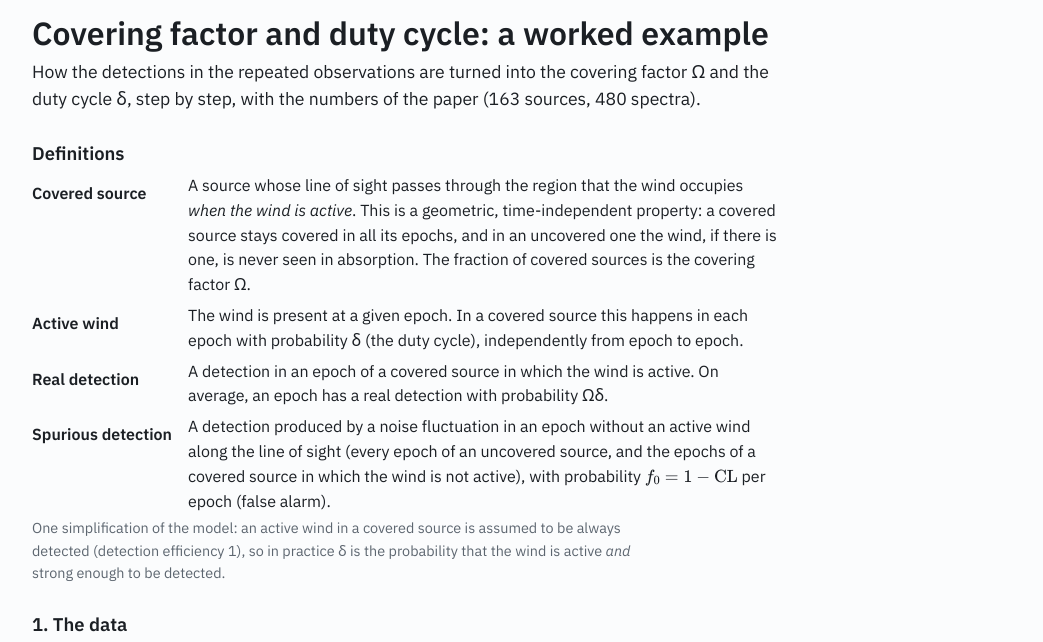
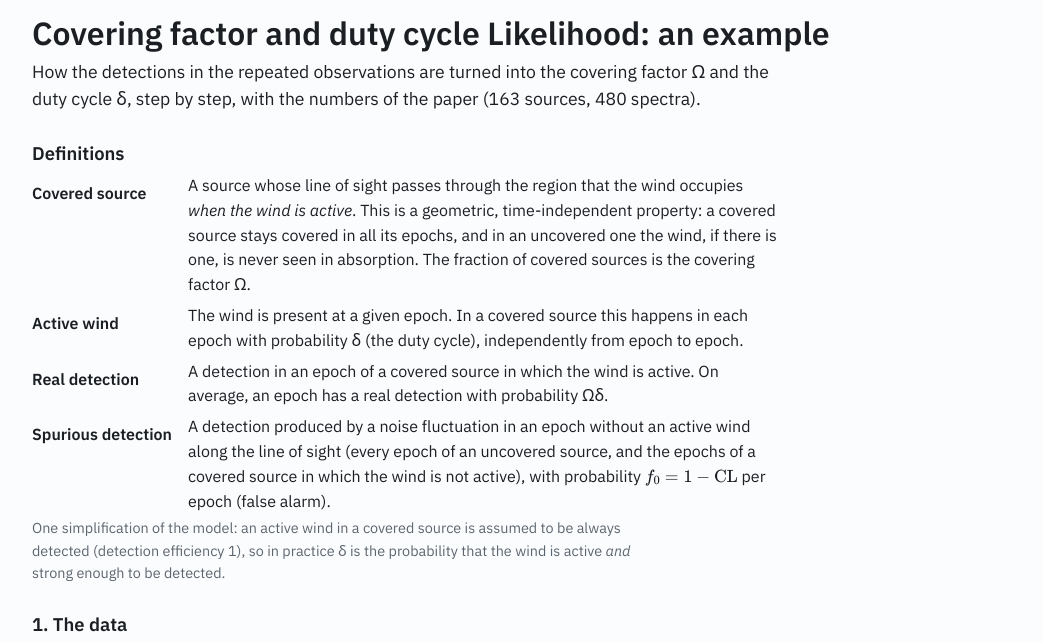
Before and after one commit to giorgiolanzuisi/flying_saucer, a plain HTML site: page likelihood.html in a window 1280 px wide. Shown: the part 100-742 px from the top of the page, without its empty margins (118-1161 px from the left). Drawn offline with nearby package versions, Linux system fonts and the light colour scheme.

Commit message:
Update likelihood.html

```diff
--- a/likelihood.html
+++ b/likelihood.html
@@ -1,4 +1,4 @@
-<!doctype html><html lang="en"><head><meta charset="utf-8"><meta name="viewport" content="width=device-width, initial-scale=1"><title>SAUCER: covering factor and duty cycle</title><meta name="claude:viewport-fit-sides" content="cover"><link rel="stylesheet" href="https://fonts.googleapis.com/css2?family=IBM+Plex+Sans:ital,wght@0,400;0,600;1,400&family=IBM+Plex+Mono:wght@400;500&display=swap"><style>
+<!doctype html><html lang="en"><head><meta charset="utf-8"><meta name="viewport" content="width=device-width, initial-scale=1"><title>Flying Saucers: covering factor and duty cycle</title><meta name="claude:viewport-fit-sides" content="cover"><link rel="stylesheet" href="https://fonts.googleapis.com/css2?family=IBM+Plex+Sans:ital,wght@0,400;0,600;1,400&family=IBM+Plex+Mono:wght@400;500&display=swap"><style>
 :root{--bg:#fbfcfd;--fg:#1b1f24;--mut:#5d6670;--line:#dde2e8;--panel:#f1f4f7;--a:#1f5fbf;--hot:#b42318;--hotbg:rgba(180,35,24,.10);--ns:#1d7a35;
 --sans:"IBM Plex Sans",system-ui,-apple-system,"Segoe UI",Helvetica,Arial,sans-serif;--mono:"IBM Plex Mono",ui-monospace,Menlo,Consolas,monospace}
 @media (prefers-color-scheme: dark){:root:not([data-theme="light"]){--bg:#0f1216;--fg:#e4e8ed;--mut:#97a1ac;--line:#2a3038;--panel:#161b21;--a:#7fb4ff;--hot:#ff8a80;--hotbg:rgba(255,138,128,.13);--ns:#7ddc94;color-scheme:dark}}
@@ -51,7 +51,7 @@ figure.one{margin:14px 0 18px;max-width:900px} figure.one img{width:100%;height:
 figure.one figcaption{font-size:.88em;color:var(--mut);margin-top:6px}
 .note{color:var(--mut);font-size:.85em;margin-top:28px;border-top:1px solid var(--line);padding-top:10px}
 </style><script>window.MathJax={tex:{inlineMath:[["\\(","\\)"]]},chtml:{scale:0.95}};</script><script id="MathJax-script" async src="https://cdn.jsdelivr.net/npm/mathjax@3.2.2/es5/tex-chtml.js"></script></head><body><header><a class="brand" href="index.html"><svg class="logo" viewBox="0 0 48 30" aria-hidden="true"><path d="M15 13.5a9 7.5 0 0 1 18 0" class="lg1"/><ellipse cx="24" cy="15" rx="21" ry="5" class="lg2"/><path d="M3 26H27l2.5 3 2.5-3H45" class="lg3"/></svg><span><span class="bt">Flying Saucers</span><span class="bs">Survey of AGN UFOs: Covering factor and Epoch Recurrence</span></span></a><nav class="top"><a href="index.html">Home</a><a href="aims.html">Aims</a><a href="sample.html">The sample</a><a href="data.html">Data</a><b aria-current="page">Covering factor</b><a href="gallery.html">Gallery</a><a href="publications.html">Publications</a><a href="team.html">Team</a></nav></header><main>
-<h1>Covering factor and duty cycle: a worked example</h1>
+<h1>Covering factor and duty cycle Likelihood: an example</h1>
 <p class="lead">How the detections in the repeated observations are turned into the covering factor &Omega; and the duty cycle
 &delta;, step by step, with the numbers of the paper (163 sources, 480 spectra).</p>
 
```
